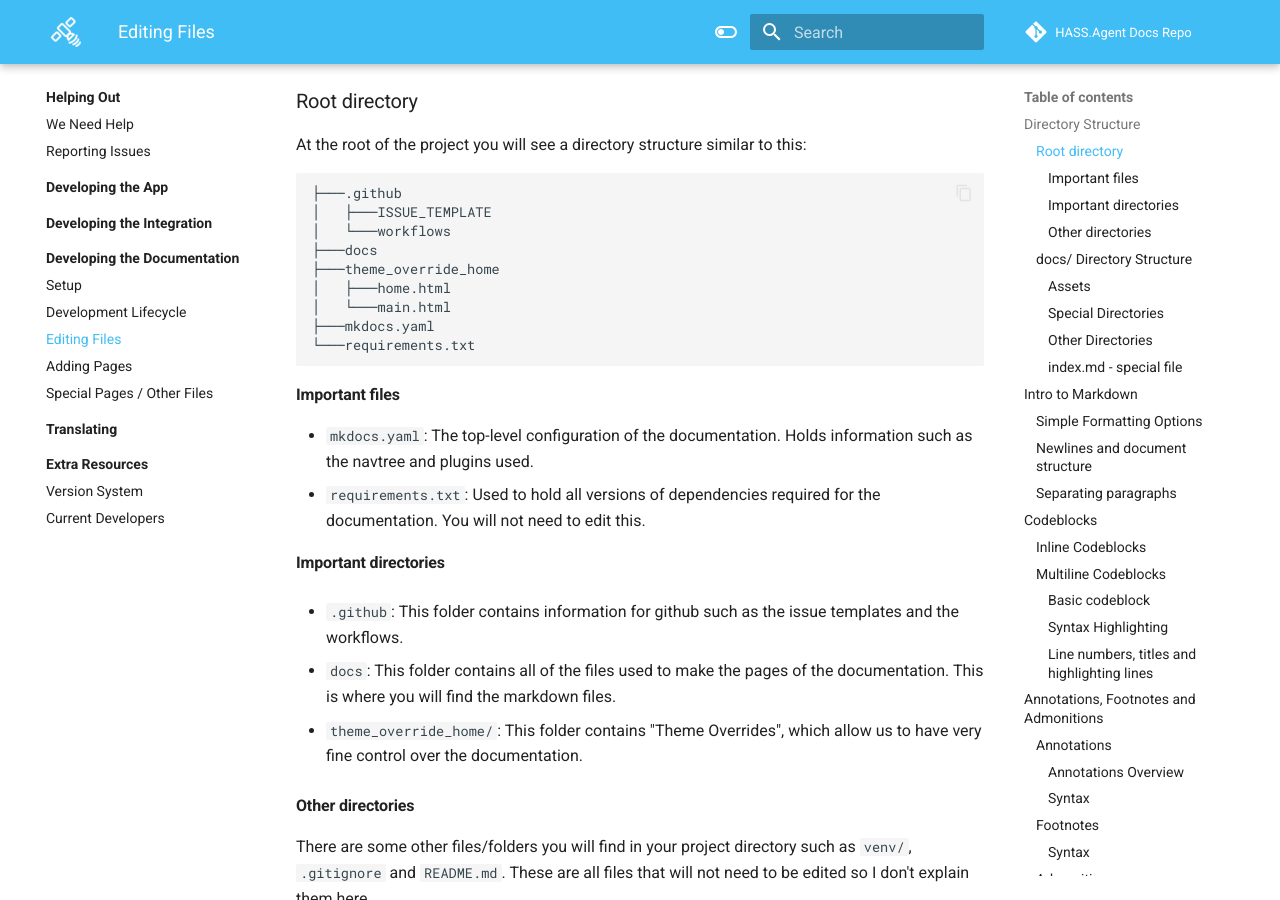
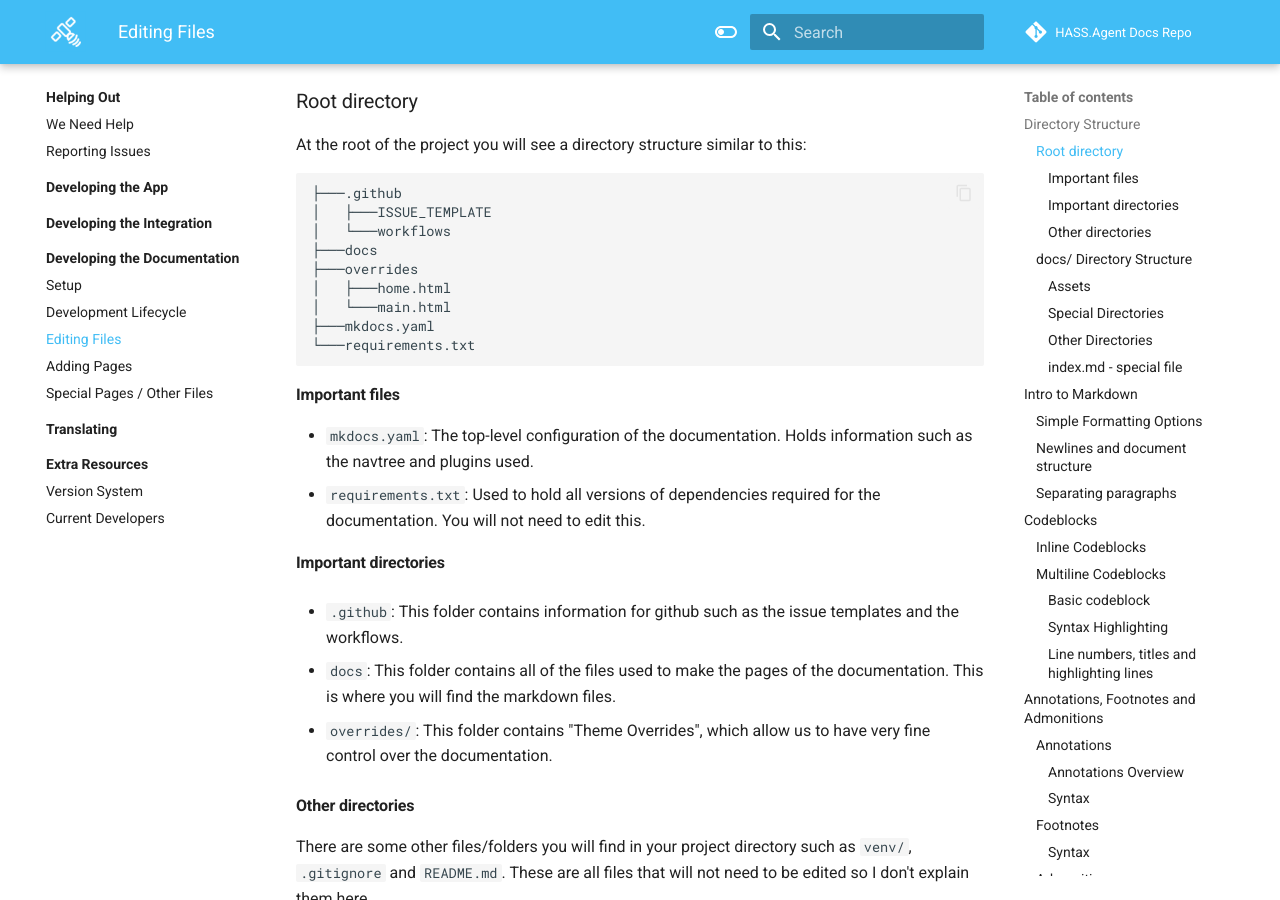
Before and after one commit to hass-agent/HASS.Agent-Documentation, an MkDocs documentation site: the page built from docs/contributing/hass-agent-documentation/editing-files.md, in a window 1280 px wide and 900 px high, scrolled down 497 px. Built offline with MkDocs 1.6.1 and Material for MkDocs 9.7.7, drawn with Linux system fonts in a browser that asks for light colours; comment, search, counter and statistics services are not loaded; the version menu is left out.

Commit message:
Update overrides folder name

```diff
--- a/docs/contributing/hass-agent-documentation/editing-files.md
+++ b/docs/contributing/hass-agent-documentation/editing-files.md
@@ -17,7 +17,7 @@ At the root of the project you will see a directory structure similar to this:
 │   ├───ISSUE_TEMPLATE
 │   └───workflows
 ├───docs
-├───theme_override_home
+├───overrides
 │   ├───home.html
 │   └───main.html
 ├───mkdocs.yaml
@@ -35,7 +35,7 @@ At the root of the project you will see a directory structure similar to this:
 
 - `docs`: This folder contains all of the files used to make the pages of the documentation. This is where you will find the markdown files.
 
-- `theme_override_home/`: This folder contains "Theme Overrides", which allow us to have very fine control over the documentation.
+- `overrides/`: This folder contains "Theme Overrides", which allow us to have very fine control over the documentation.
 
 #### Other directories
 
```
